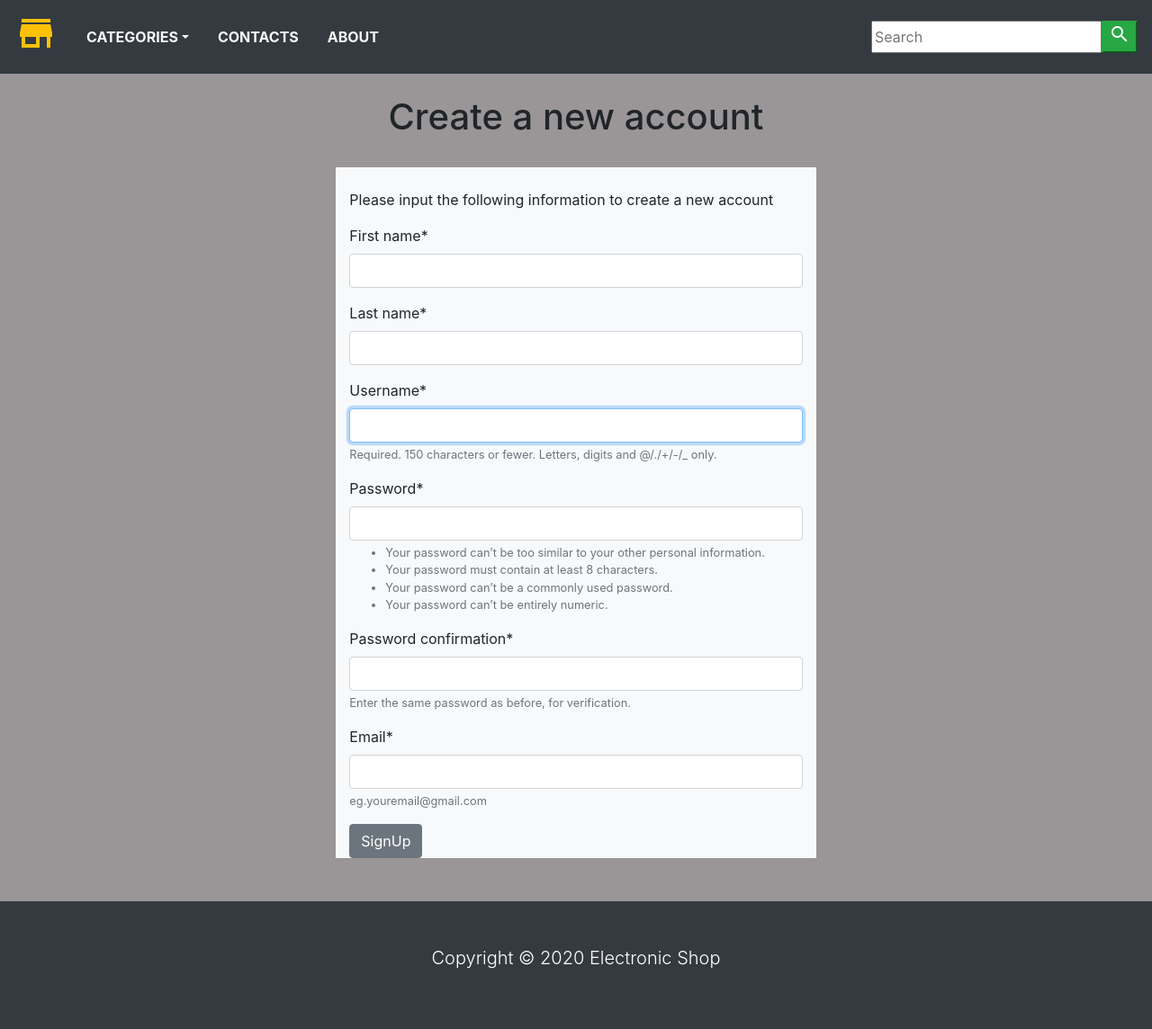
After one commit to MihailKrasinski/ecommerce_shop_gr_yel, a Django app: page /account/create/ in a window 1280 px wide. The commit adds this page. Shown: the whole page at 90% size. Run offline with Django 3.2, Linux system fonts and the light colour scheme; data that the repository does not hold is empty; some libraries are stand-ins or nearby versions.

Commit message:
Add user registration SignUp form, add crispy django style registration form

```diff
--- a/ecommerce/settings.py
+++ b/ecommerce/settings.py
@@ -39,6 +39,7 @@ INSTALLED_APPS = [
     'django.contrib.messages',
     'django.contrib.staticfiles',
     'shop',
+    'crispy_forms',
 ]
 
 MIDDLEWARE = [
@@ -134,3 +135,5 @@ STATIC_ROOT = os.path.join(BASE_DIR, 'static')
 
 MEDIA_URL = '/media/'
 MEDIA_ROOT = os.path.join(BASE_DIR, 'static', 'media')
+
+CRISPY_TEMPLATE_PACK = 'bootstrap4'
--- a/ecommerce/static/css/base.css
+++ b/ecommerce/static/css/base.css
@@ -21,3 +21,8 @@ body {
 	text-transform: uppercase;
 	letter-spacing: .2em;
 }
+
+.errorlist li {
+	color: red;
+	font-weight: bold;
+}
--- /dev/null
+++ b/shop/forms.py
@@ -0,0 +1,13 @@
+from django import forms
+from django.contrib.auth.forms import UserCreationForm
+from django.contrib.auth.models import User
+
+class SignUpForm(UserCreationForm):
+	first_name = forms.CharField(max_length=100, required=True)
+	last_name = forms.CharField(max_length=100, required=True)
+	email = forms.EmailField(max_length=250, help_text='eg.youremail@gmail.com')
+
+
+	class Meta:
+		model = User
+		fields = ('first_name', 'last_name', 'username', 'password1', 'password2', 'email')
--- /dev/null
+++ b/shop/templates/signup.html
@@ -0,0 +1,53 @@
+{% extends 'base.html' %}
+
+{% load static %}
+
+{% load crispy_forms_tags %}
+
+
+
+{% block title %}
+	Creat New Account
+{% endblock %}
+
+{% block content %}
+
+	<div>
+		{% if not form.is_valid %}
+		 	<div>
+		 		<br>
+		 		<h1 class="produce_title text-center">
+		 			Create a new account
+		 		</h1>
+		 		<br>
+		 		<div class="col-9 col-sm-9 col-md-6 col-lg-5
+		 		mx-auto bg-light">
+		 			<br>
+		 			<p>Please input the following information to create a new account</p>
+		 			<form method="post">
+		 				{% csrf_token %}
+		 				<p>{{ form | crispy }}</p>
+		 				<button type="submit" name="button" class="btn btn-secondary">SignUp</button>
+		 			</form>
+
+		 		</div>
+		 	</div>
+		{% else %}
+		<div class="mx-auto">
+			<br>
+			<h1 class="product_title text-center">
+				Your account has been succesfully created
+			</h1>
+			<br>
+			<div>
+				<p>Your account has been created and ready to use!
+				</p>
+				<br>
+				<a href="{% url 'home' %}">Continue shopping</a>
+			</div>
+		</div>
+		{% endif %}
+	</div>
+
+
+{% endblock %}
--- a/shop/urls.py
+++ b/shop/urls.py
@@ -9,4 +9,5 @@ urlpatterns = [
     path('cart/add/<int:product_id>', views.add_cart, name='add_cart'),
 	path('cart/remove/<int:product_id>', views.cart_remove, name='cart_remove'),
 	path('cart/remove_product/<int:product_id>', views.cart_remove_product, name='cart_remove_product'),
+	path('account/create/', views.signUpView, name='signup'),
 ]
--- a/shop/views.py
+++ b/shop/views.py
@@ -1,6 +1,9 @@
 from django.shortcuts import render, get_object_or_404, redirect
 from .models import Category, Product, Cart, CartItem
 from django.core.exceptions import ObjectDoesNotExist
+from django.contrib.auth.models import Group, User
+from .forms import SignUpForm
+
 
 # Create your views here.
 
@@ -85,3 +88,17 @@ def cart_remove_product(request, product_id):
 	cart_item = CartItem.objects.get(product=product, cart=cart)
 	cart_item.delete()
 	return redirect('cart_detail')
+
+
+def signUpView(request):
+	if request.method == 'POST':
+		form = SignUpForm(request.POST)
+		if form.is_valid():
+			form.save()
+			username = form.cleaned_data.get('username')
+			signup_user = User.objects.get(username=username)
+			user_group = Group.objects.get(name='User')
+			user_group.user_set.add(signup_user)
+	else:
+		form = SignUpForm()
+	return render(request, 'signup.html', {'form': form})
```
